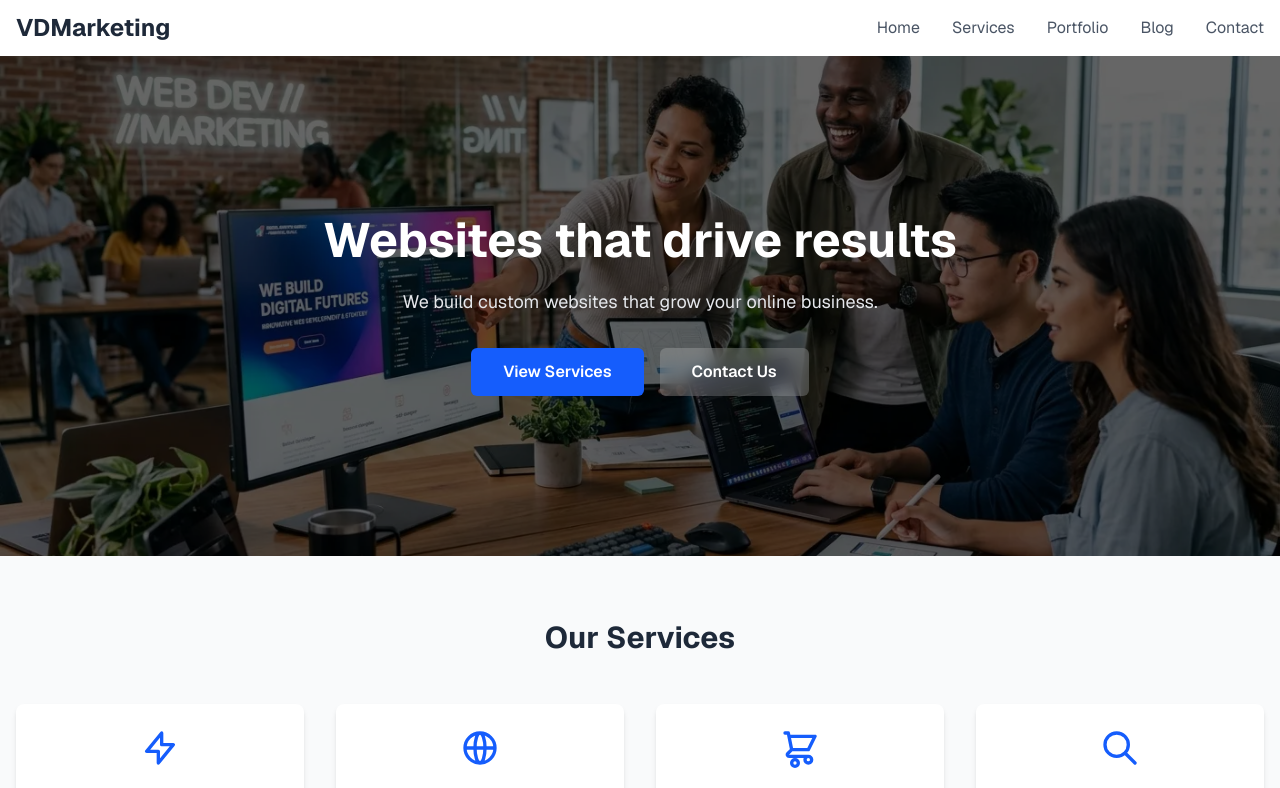
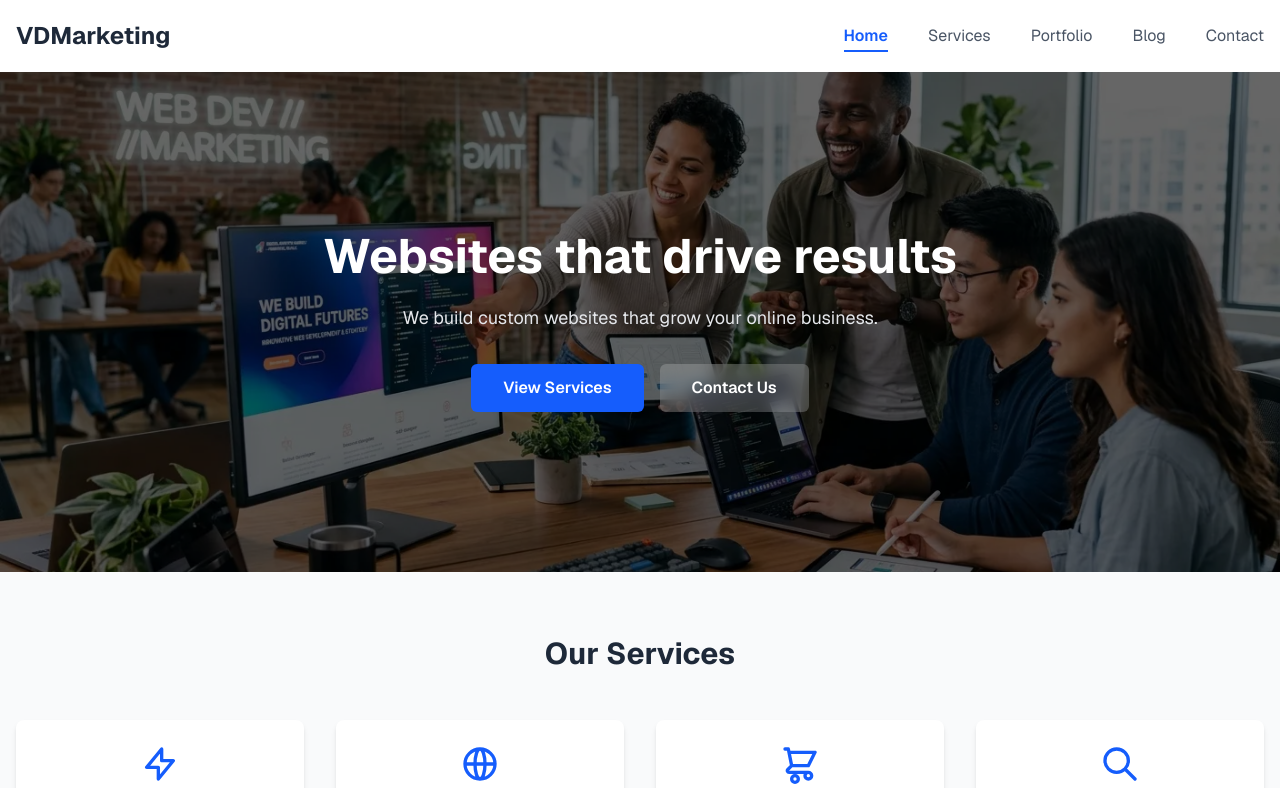
Before and after one commit to DiegoPonce0/vdmarketing, a Next.js app: page / in a window 1280 px wide. Shown: the top 788 px of the page. Built offline with nearby package versions, Linux system fonts and the light colour scheme.

Commit message:
Refactor Header component to use dynamic navigation links and improve active link styling

```diff
--- a/src/components/layout/Header.tsx
+++ b/src/components/layout/Header.tsx
@@ -1,44 +1,48 @@
 "use client";
 
 import Link from "next/link";
+import { usePathname } from "next/navigation";
 import { useState } from "react";
+
+const navLinks = [
+  { href: "/", label: "Home" },
+  { href: "/services", label: "Services" },
+  { href: "/portfolio", label: "Portfolio" },
+  { href: "/blog", label: "Blog" },
+  { href: "/contact", label: "Contact" },
+];
 
 export default function Header() {
   const [menuOpen, setMenuOpen] = useState(false);
+  const pathname = usePathname();
+
+  const isActive = (href: string) => {
+    if (href === "/") return pathname === "/";
+    return pathname.startsWith(href);
+  };
 
   return (
     <nav className="bg-white shadow-md">
-      <div className="container mx-auto px-4 py-3 flex items-center justify-between">
+      <div className="container mx-auto px-4 py-5 flex items-center justify-between">
         <Link href="/" className="text-2xl font-bold text-gray-800">
           VDMarketing
         </Link>
 
-        <ul className="hidden md:flex items-center space-x-8">
-          <li>
-            <Link href="/" className="text-gray-600 hover:text-gray-800">
-              Home
-            </Link>
-          </li>
-          <li>
-            <Link href="/services" className="text-gray-600 hover:text-gray-800">
-              Services
-            </Link>
-          </li>
-          <li>
-            <Link href="/portfolio" className="text-gray-600 hover:text-gray-800">
-              Portfolio
-            </Link>
-          </li>
-          <li>
-            <Link href="/blog" className="text-gray-600 hover:text-gray-800">
-              Blog
-            </Link>
-          </li>
-          <li>
-            <Link href="/contact" className="text-gray-600 hover:text-gray-800">
-              Contact
-            </Link>
-          </li>
+        <ul className="hidden md:flex items-center space-x-10">
+          {navLinks.map((link) => (
+            <li key={link.href}>
+              <Link
+                href={link.href}
+                className={`pb-1 transition ${
+                  isActive(link.href)
+                    ? "text-blue-600 font-semibold border-b-2 border-blue-600"
+                    : "text-gray-600 hover:text-gray-800"
+                }`}
+              >
+                {link.label}
+              </Link>
+            </li>
+          ))}
         </ul>
 
         <div className="md:hidden" />
@@ -63,31 +67,21 @@ export default function Header() {
       {menuOpen && (
         <div className="md:hidden border-t border-gray-200">
           <ul className="flex flex-col space-y-2 px-4 py-3">
-            <li>
-              <Link href="/" className="block text-gray-600 hover:text-gray-800" onClick={() => setMenuOpen(false)}>
-                Home
-              </Link>
-            </li>
-            <li>
-              <Link href="/services" className="block text-gray-600 hover:text-gray-800" onClick={() => setMenuOpen(false)}>
-                Services
-              </Link>
-            </li>
-            <li>
-              <Link href="/portfolio" className="block text-gray-600 hover:text-gray-800" onClick={() => setMenuOpen(false)}>
-                Portfolio
-              </Link>
-            </li>
-            <li>
-              <Link href="/blog" className="block text-gray-600 hover:text-gray-800" onClick={() => setMenuOpen(false)}>
-                Blog
-              </Link>
-            </li>
-            <li>
-              <Link href="/contact" className="block text-gray-600 hover:text-gray-800" onClick={() => setMenuOpen(false)}>
-                Contact
-              </Link>
-            </li>
+            {navLinks.map((link) => (
+              <li key={link.href}>
+                <Link
+                  href={link.href}
+                  className={`block ${
+                    isActive(link.href)
+                      ? "text-blue-600 font-semibold"
+                      : "text-gray-600 hover:text-gray-800"
+                  }`}
+                  onClick={() => setMenuOpen(false)}
+                >
+                  {link.label}
+                </Link>
+              </li>
+            ))}
           </ul>
         </div>
       )}
```
